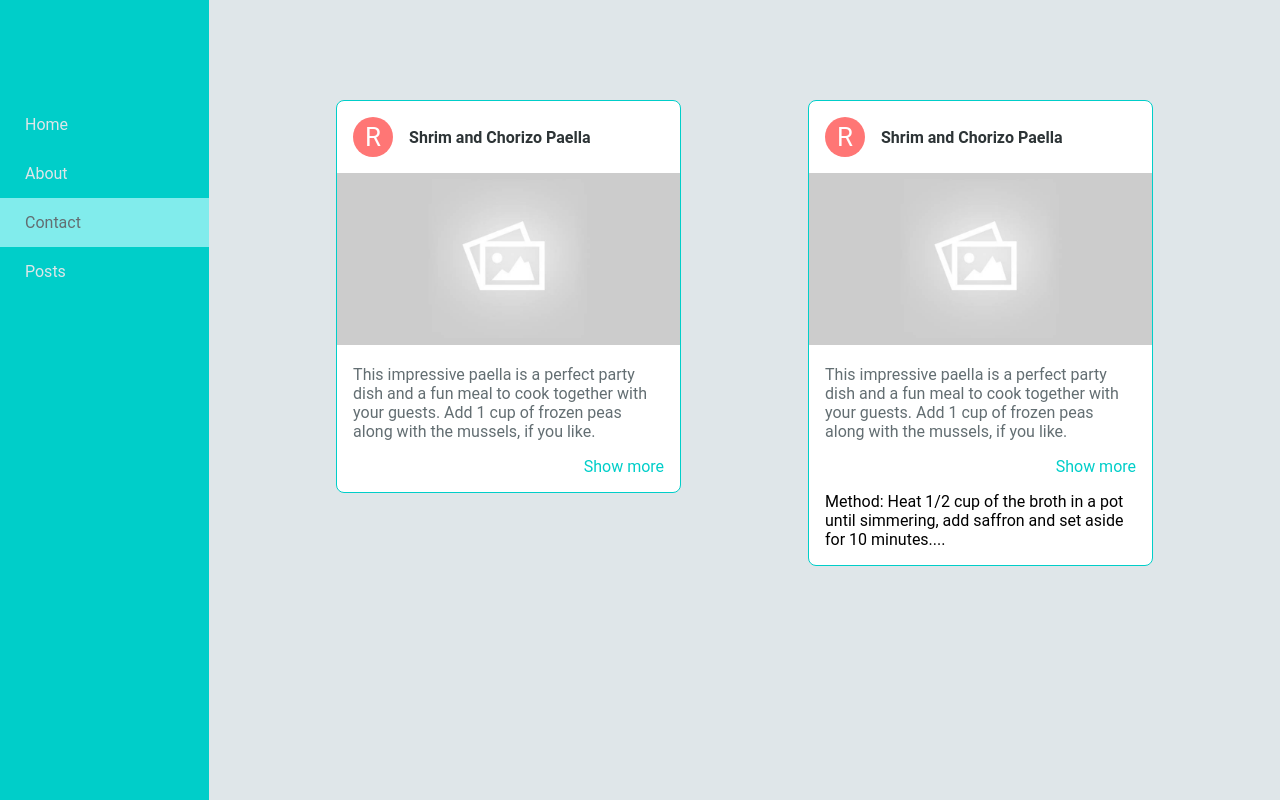
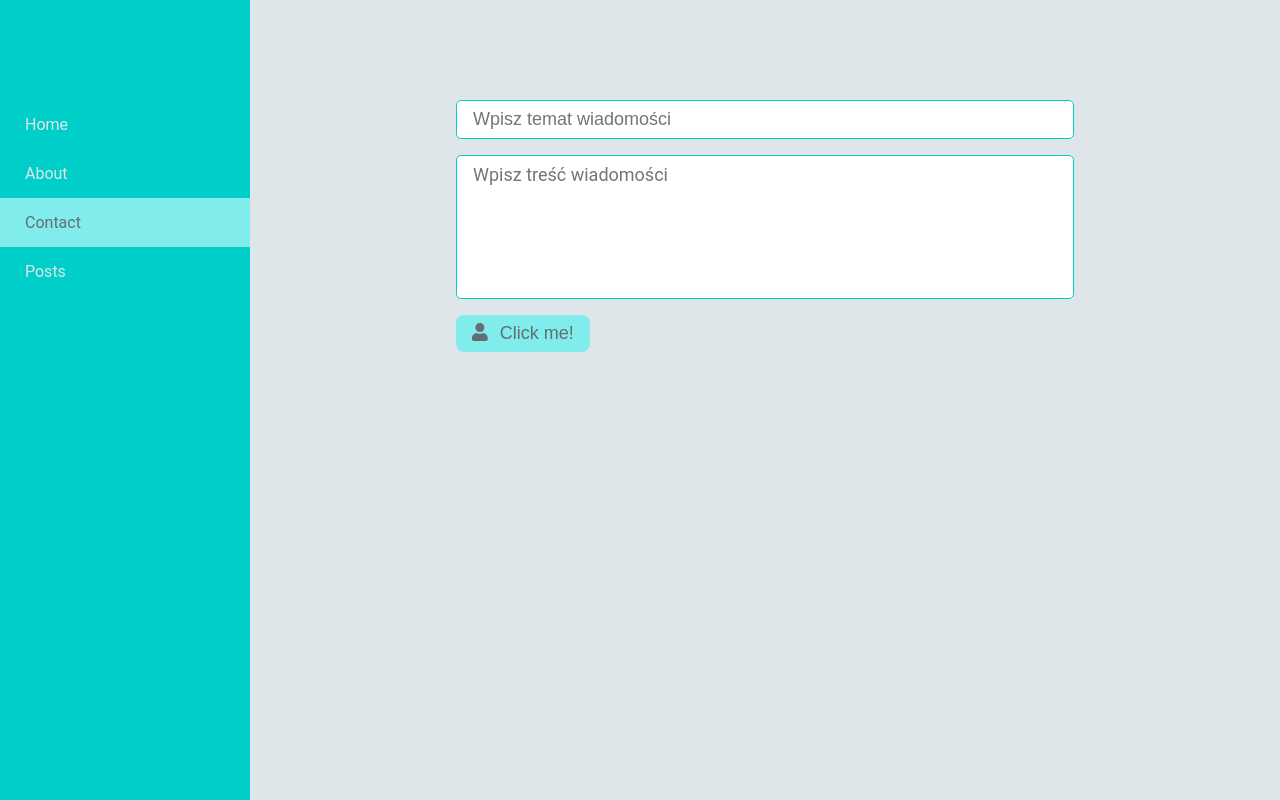
Before and after one commit to KaMa75/zadania-tydzien-3, a React (Create React App) app: page / in a window 1280 px wide. Built offline with nearby package versions, Linux system fonts and the light colour scheme.

Commit message:
enable contact, disable posts

```diff
--- a/src/App.js
+++ b/src/App.js
@@ -1,8 +1,8 @@
 import React from 'react';
 
 import Sidebar from 'components/Menu';
-// import Contact from 'pages/Contact';
-import Posts from 'pages/Posts';
+import Contact from 'pages/Contact';
+// import Posts from 'pages/Posts';
 import './App.css';
 
 import { library } from '@fortawesome/fontawesome-svg-core';
@@ -13,8 +13,8 @@ function App() {
   return (
     <div className='main-container'>
       <Sidebar />
-      {/* <Contact /> */}
-      <Posts />
+      <Contact />
+      {/* <Posts /> */}
     </div>
   );
 }
```
